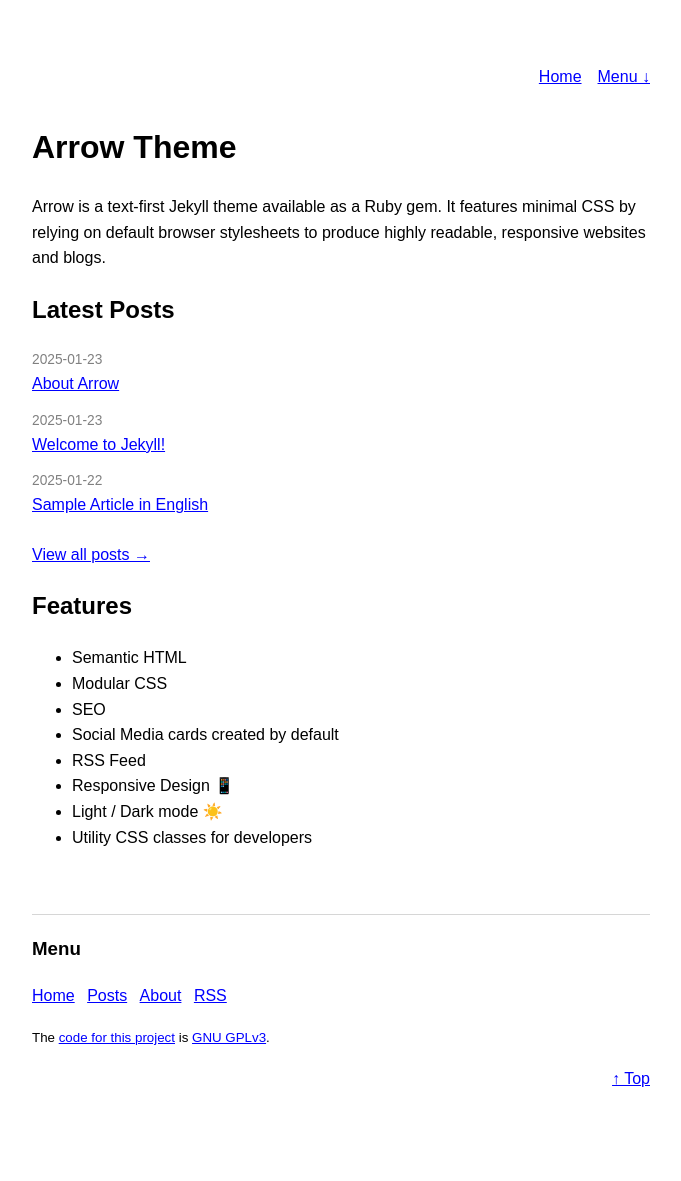
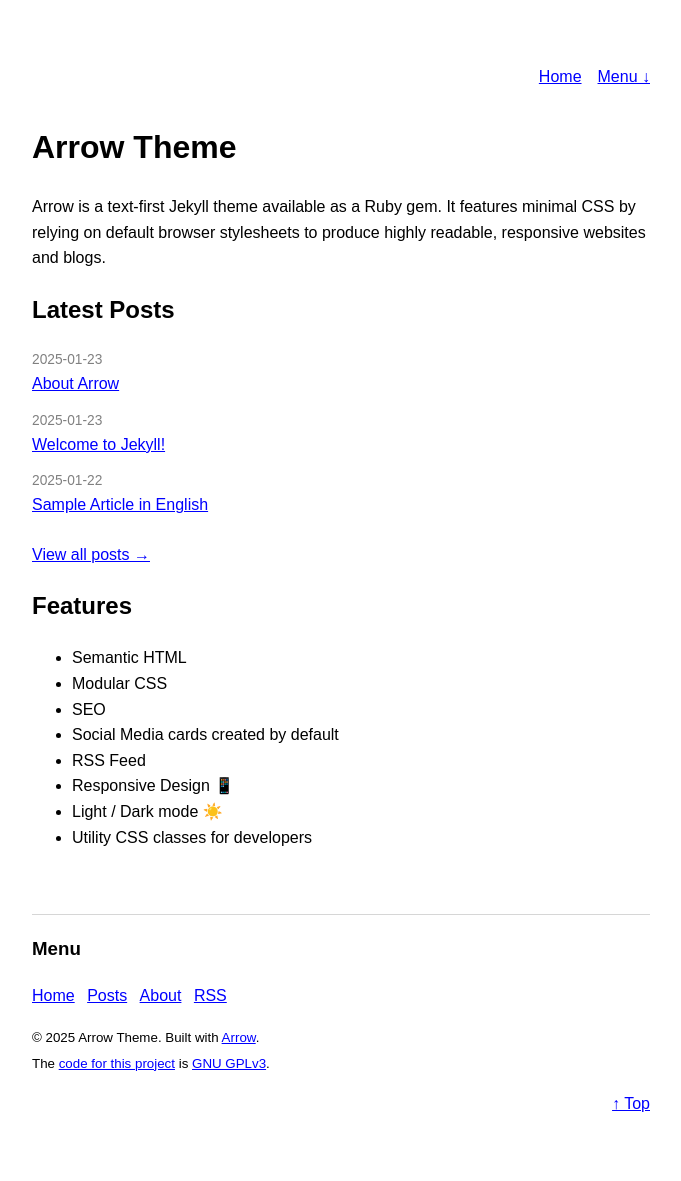
Before and after one commit to cspablocortez/arrow-jekyll-theme, a Jekyll site: the page built from index.md, in a window 1280 px wide. Shown: the whole page, without its empty margins (299-980 px from the left). Built offline with Jekyll 4.4.1, drawn with Linux system fonts in a browser that asks for light colours; before the commit the page ends 1155 px from its top, so only the background shows below that.

Commit message:
update footer

```diff
--- a/_includes/footer.html
+++ b/_includes/footer.html
@@ -7,6 +7,7 @@
         <li><a href="{{ '/feed.xml' | relative_url }}">RSS</a></li>
     </ul>
     <small>
+        © {{ "now" | date: "%Y" }} {{ site.title }}. Built with <a href="https://cspablocortez.github.io/arrow-jekyll-theme">Arrow</a>. <br>
         The <a href="https://github.com/cspablocortez/arrow-jekyll-theme">code for this project</a>
         is <a href="https://www.gnu.org/licenses/gpl-3.0.en.html#license-text">GNU GPLv3</a>.
     </small>
```
